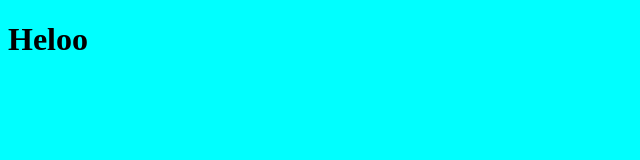
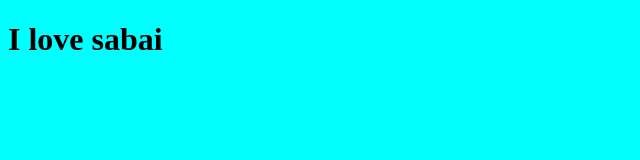
Before and after one commit to Aungseezeinhtun/2023-feb-learn-git, a plain HTML site: page index.html in a window 1280 px wide. Shown: the whole page, without its empty margins (0-640 px from the left). Drawn offline with Linux system fonts and the light colour scheme.

Commit message:
html edited

```diff
--- a/index.html
+++ b/index.html
@@ -11,7 +11,7 @@
 </head>
 
 <body>
-    <h1>Heloo</h1>
+    <h1> I love sabai</h1>
 
     <script src="./js/app.js"></script>
 </body>
```
Also changed, not shown: about.html (+1 -0 lines).
